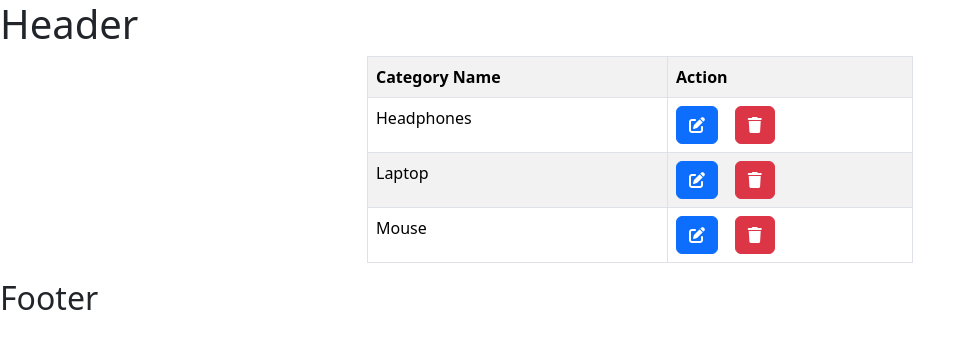
After one commit to Aishwarya22222/Project-I-, a Django app: page /products/allcategory/ in a window 1280 px wide. The commit adds this page. Shown: the top 349 px of the page, without its empty margins (0-973 px from the left). Run offline with Django 4.2, Linux system fonts and the light colour scheme; data comes from the database, SQL or seed files in the repository; both versions use the stored data as it was after the commit.

Commit message:
added producct with images and category using foreign key and and category lai show, del, update gareko

```diff
--- a/ecommerce/settings.py
+++ b/ecommerce/settings.py
@@ -45,6 +45,7 @@ INSTALLED_APPS = [
 ]
 
 CRISPY_ALLOWED_TEMPLATE_PACKS = "bootstrap4"
+
 CRISPY_TEMPLATE_PACK = "bootstrap4"
 
 MIDDLEWARE = [
--- a/products/forms.py
+++ b/products/forms.py
@@ -5,3 +5,8 @@ class CategoryForm(ModelForm):
     class Meta:
         model=Category
         fields = '__all__'
+
+class ProductForm(ModelForm):
+    class Meta:
+        model = Product
+        fields = '__all__'
--- a/products/models.py
+++ b/products/models.py
@@ -1,4 +1,10 @@
 from django.db import models
+class Category(models.Model):
+    category_name = models.CharField(max_length=100, unique=True)
+    created_at = models.DateTimeField(auto_now_add=True)
+
+    def __str__(self):
+        return self.category_name
 
 # Create your models here.
 class Product(models.Model):
@@ -6,15 +12,9 @@ class Product(models.Model):
     product_price=models.FloatField()
     stock=models.IntegerField()
     product_description=models.TextField()
-    product_image=models.CharField(max_length=225)
+    product_image=models.FileField(upload_to='static/uploads',null=True)
+    Category = models.ForeignKey(Category,on_delete = models.CASCADE,null=True)
     created_at = models.DateTimeField(auto_now_add= True)
 
     def __str__(self):
         return self.product_name
-
-class Category(models.Model):
-    category_name = models.CharField(max_length=100, unique=True)
-    created_at = models.DateTimeField(auto_now_add=True)
-
-    def __str__(self):
-        return self.category_name
--- /dev/null
+++ b/products/templates/products/allcategory.html
@@ -0,0 +1,54 @@
+{% extends 'layout.html' %}
+{% load static %}
+
+{% block title %}
+<title> All Category</title>
+{% endblock %}
+
+
+ {% block main-content %}
+ <div class="container">
+   <div class="row d-flex justify-content-center">
+      <div class="col-md-6">
+        {% for msg in messages %}
+
+            {% if msg.level == DEFAULT_MESSAGE_LEVELS.SUCCESS%}
+            <div class="alert alert-success">
+                {{msg}}
+
+            </div>
+            {% endif %}
+
+            {% if msg.level == DEFAULT_MESSAGE_LEVELS.ERROR%}
+            <div class="alert alert-danger">
+                {{msg}}
+
+            </div>
+
+            {% endif %}
+
+            {% endfor %}
+         <table class="table table-bordered table-striped">
+            <tr>
+               <th>Category Name</th>
+               <th>Action</th>
+            </tr>
+            {% for category in categories %}
+            <tr>
+               <td>{{category.category_name}}</td>
+               <td>
+                   <a href = "/products/updatecategory/{{category.id}} " class="btn btn-primary"><i class="fa-solid fa-pen-to-square"></i></a>
+                   &nbsp;&nbsp;
+                   <a href="/products/deletecategory/{{category.id}}" class="btn btn-danger" onclick="return confirm('Are you sure you want to delete this category?')">
+                    <i class="fa-solid fa-trash"></i></a>
+               </td>
+
+            </tr>
+            {% endfor %}
+         </table>
+      </div>
+   </div>
+ </div>
+
+
+ {% endblock %}
--- a/products/templates/products/product.html
+++ b/products/templates/products/product.html
@@ -14,7 +14,6 @@
             <tr>
                <th>Product Name</th>
                <th>Product Price</th>
-               <th>Product Quantity</th>
                <th>Stock Quantity</th>
                <th>Product Description</th>
                <th>Product Image</th>
@@ -25,7 +24,7 @@
                <td>{{product.product_price}}</td>
                <td>{{product.stock}}</td>
                <td>{{product.product_description}}</td>
-               <td><img src="{{product.product_image}}" alt="{{product.product_name}}" width="100"></td>
+               <td><img src="/{{product.product_image}}" alt="{{product.product_name}}" width="100"></td>
             </tr>
             {% endfor %}
          </table>
--- a/products/urls.py
+++ b/products/urls.py
@@ -1,9 +1,13 @@
 from django.urls import path
-from . views import index,showproduct,addCategory # . same directory cha vane // different folder huda chai . lekhera folder ko naam raakhnu parcha
+from . views import * # . same directory cha vane // different folder huda chai . lekhera folder ko naam raakhnu parcha
 
 
 urlpatterns = [
     path('',index),
     path('show/',showproduct),
     path('addcategory/',addCategory),
+    path('addproduct/',postProduct),
+    path('allcategory/',showcategory),
+    path('deletecategory/<int:category_id>',deletecategory),
+    path('updatecategory/<int:category_id>',updatecategory),
 ]
--- a/products/views.py
+++ b/products/views.py
@@ -1,7 +1,7 @@
 from django.shortcuts import render,redirect
 from django.http import HttpResponse
-from .models import*
-from .forms import CategoryForm
+from .models import *
+from .forms import *
 from django.contrib import messages # yo chai messages ko laagi predefined huncha
 
 # Create your views here.
@@ -35,3 +35,57 @@ def addCategory(request):
 
      #to load add category form
      return render(request,'products/addcategory.html',context)
+
+
+def postProduct(request):
+     if request.method == 'POST':
+          form = ProductForm(request.POST, request.FILES)
+          if form.is_valid():
+               form.save()
+               messages.add_message(request, messages.SUCCESS, 'Product added successfully')
+               return redirect('/products/addproduct')
+          else:
+               messages.add_message(request,messages.ERROR,'Failed to add product')
+               return render(request,'products/addproduct.html',{'forms':form})
+
+     context={
+          'forms':ProductForm
+     }
+
+     #to load add category form
+     return render(request,'products/addproduct.html',context)
+
+
+# allcategory dekhaune function
+def showcategory(request):
+     category = Category.objects.all()
+     context = {
+          'categories':category
+     }
+     return render(request,'products/allcategory.html',context)
+
+# delete category
+def deletecategory(request,category_id):
+     category=Category.objects.get(id=category_id)
+     category.delete()
+     messages.add_message(request,messages.SUCCESS,'Category successfully deleted')
+     return redirect('/products/allcategory')
+
+# update category ko form dekhaune and update
+def updatecategory(request,category_id):
+     instance = Category.objects.get(id=category_id)
+
+     if request.method == 'POST':
+          form = CategoryForm(request.POST,instance=instance)
+          if form.is_valid():
+              form.save()
+              messages.add_message(request, messages.SUCCESS, 'Category Update')
+              return redirect('/products/allcategory')
+          else:
+               messages.add_message(request,messages.ERROR,'Failed to update category')
+               return render(request,'products/updatecategory.html',{'forms':form})
+
+     context ={
+          'forms':CategoryForm(instance = instance)
+     }
+     return render(request,'products/updatecategory.html',context)
--- a/templates/layout.html
+++ b/templates/layout.html
@@ -11,6 +11,11 @@
 <link href="https://cdn.jsdelivr.net/npm/bootstrap@5.3.2/dist/css/bootstrap.min.css"
 rel="stylesheet" integrity="sha384-T3c6CoIi6uLrA9TneNEoa7RxnatzjcDSCmG1MXxSR1GAsXEV/Dwwykc2MPK8M2HN"
 crossorigin="anonymous">
+
+<!-- font awesome -->
+<link rel="stylesheet" href="https://cdnjs.cloudflare.com/ajax/libs/font-awesome/6.5.1/css/all.min.css"
+integrity="sha512-DTOQO9RWCH3ppGqcWaEA1BIZOC6xxalwEsw9c2QQeAIftl+Vegovlnee1c9QX4TctnWMn13TZye+giMm8e2LwA=="
+crossorigin="anonymous" referrerpolicy="no-referrer" />
 <body>
     <h1>Header</h1>
     {% block main-content %}
```
Also changed, not shown: products/templates/products/addproduct.html (added, +53 -0 lines), products/templates/products/updatecategory.html (added, +52 -0 lines), db.sqlite3, products/migrations/0003_product_category_alter_product_product_image.py (added), static/uploads/Screenshot_3.png (added).
